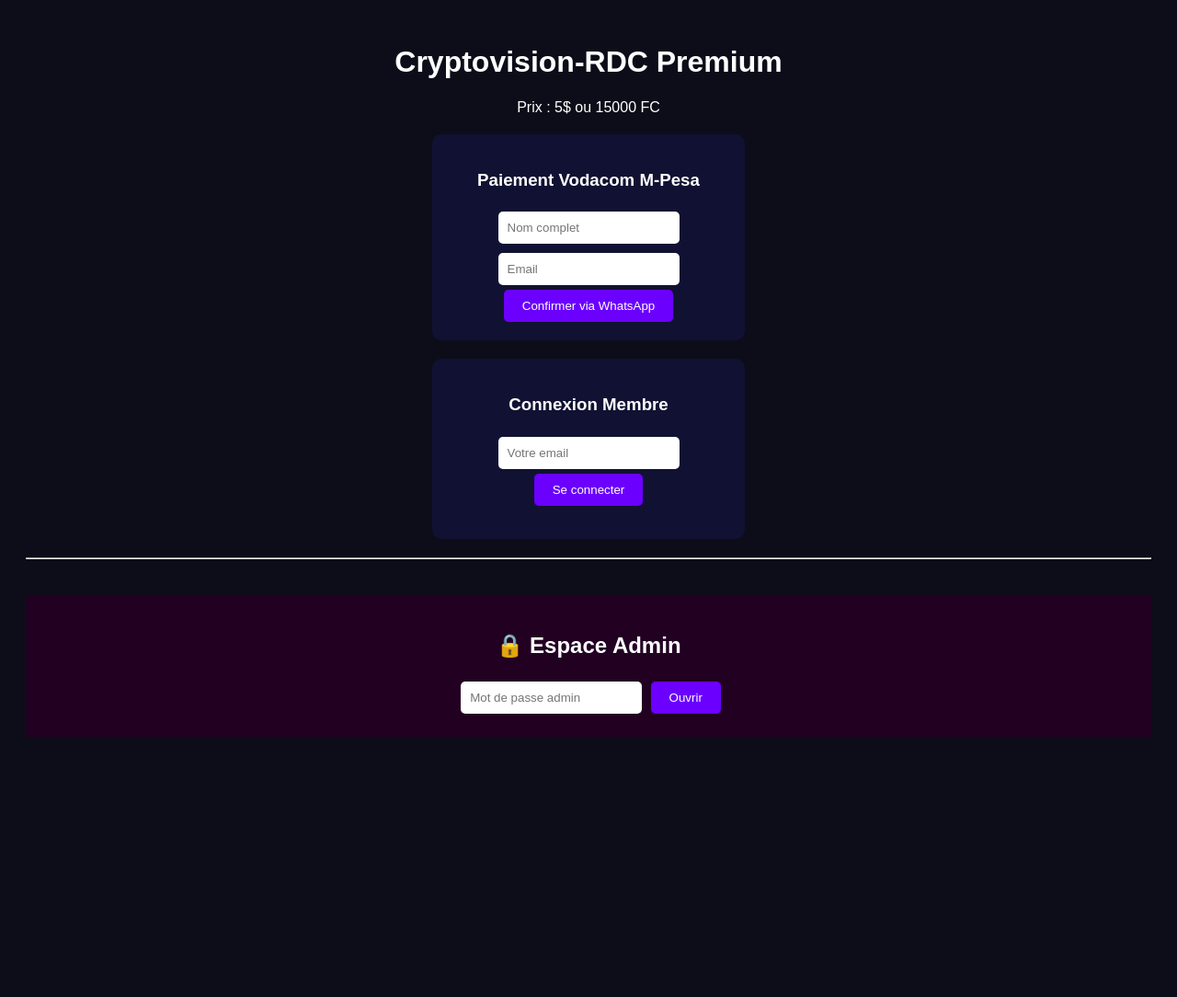
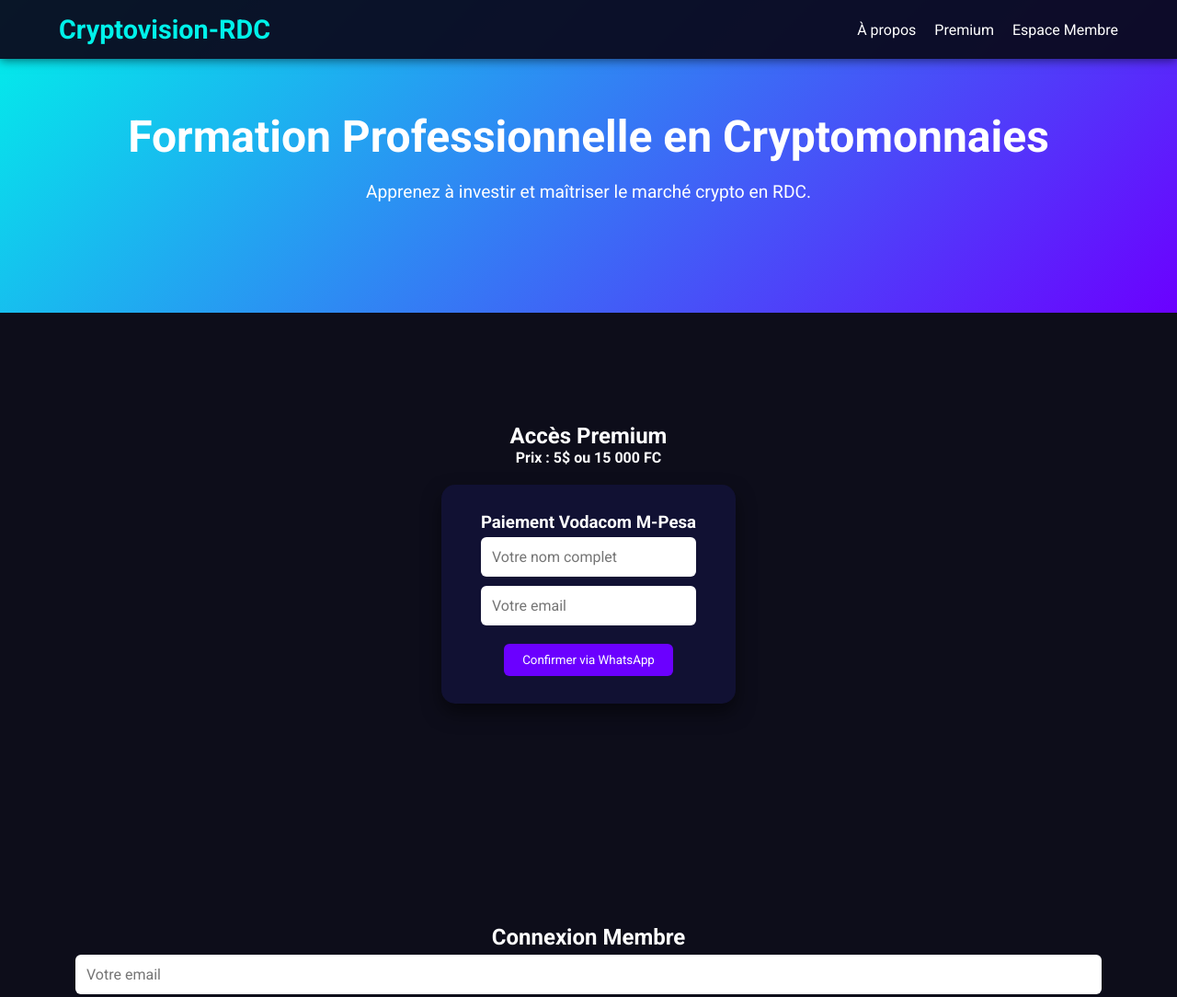
Before and after one commit to stevenwelle777-rgb/cryptovision-RDCo, a plain HTML site: page index.html in a window 1280 px wide. Shown: the top 1084 px of the page at 92% size. Before the commit the page ends 829 px from the top, so only its background shows below. Drawn offline with Linux system fonts and the light colour scheme.

```diff
--- a/index.html
+++ b/index.html
@@ -3,50 +3,86 @@
 <head>
 <meta charset="UTF-8">
 <meta name="viewport" content="width=device-width, initial-scale=1.0">
-<title>Cryptovision-RDC</title>
+<title>Cryptovision-RDC | Formation Crypto Premium</title>
+
+<link href="https://fonts.googleapis.com/css2?family=Roboto:wght@400;700&display=swap" rel="stylesheet">
+<link rel="stylesheet" href="https://cdnjs.cloudflare.com/ajax/libs/font-awesome/6.4.0/css/all.min.css">
 
 <style>
-body{font-family:Arial;background:#0d0d1a;color:white;text-align:center;padding:20px}
-input{padding:10px;margin:5px;border:none;border-radius:5px}
-button{padding:10px 20px;background:#6b00ff;color:white;border:none;border-radius:5px;cursor:pointer}
-button:hover{background:#4500b3}
-.card{background:#111133;padding:20px;border-radius:10px;margin:20px auto;width:300px}
-.hidden{display:none}
-.admin{background:#220022;padding:20px;margin-top:40px}
+*{margin:0;padding:0;box-sizing:border-box;font-family:'Roboto',sans-serif;}
+body{background:#0d0d1a;color:#fff;scroll-behavior:smooth;}
+a{text-decoration:none;color:inherit;}
+header{background:rgba(10,10,30,0.95);padding:15px 0;position:fixed;width:100%;top:0;z-index:100;box-shadow:0 2px 10px rgba(0,0,0,0.5);}
+.container{width:90%;max-width:1200px;margin:auto;display:flex;justify-content:space-between;align-items:center;}
+header h1{color:#00f2ea;font-size:1.8rem;}
+nav ul{list-style:none;display:flex;gap:20px;}
+nav ul li a:hover{color:#00f2ea;}
+section{padding:120px 20px;text-align:center;}
+.hero{background:linear-gradient(135deg,#00f2ea,#6b00ff);}
+.hero h2{margin-bottom:20px;font-size:3rem;}
+.hero p{font-size:1.2rem;max-width:700px;margin:auto;}
+.cards{display:flex;flex-wrap:wrap;justify-content:center;gap:30px;margin-top:20px;}
+.card{background:#111133;padding:30px;width:320px;border-radius:15px;box-shadow:0 10px 20px rgba(0,0,0,0.5);}
+.card button{margin-top:15px;padding:10px 20px;border:none;background:#6b00ff;color:white;border-radius:6px;cursor:pointer;}
+.card button:hover{background:#4500b3;}
+input{padding:12px;border-radius:6px;border:none;font-size:1rem;width:90%;margin:5px;}
+.hidden{display:none;}
+.admin{background:#220022;padding:30px;margin-top:40px;border-radius:15px;}
+footer{background:#000011;padding:30px;color:#aaa;}
 </style>
 </head>
 
 <body>
 
-<h1>Cryptovision-RDC Premium</h1>
-<p>Prix : 5$ ou 15000 FC</p>
+<header>
+<div class="container">
+<h1>Cryptovision-RDC</h1>
+<nav>
+<ul>
+<li><a href="#about">À propos</a></li>
+<li><a href="#premium">Premium</a></li>
+<li><a href="#membre">Espace Membre</a></li>
+</ul>
+</nav>
+</div>
+</header>
 
+<section class="hero" id="about">
+<h2>Formation Professionnelle en Cryptomonnaies</h2>
+<p>Apprenez à investir et maîtriser le marché crypto en RDC.</p>
+</section>
+
+<section id="premium">
+<h2>Accès Premium</h2>
+<p><strong>Prix : 5$ ou 15 000 FC</strong></p>
+
+<div class="cards">
 <div class="card">
 <h3>Paiement Vodacom M-Pesa</h3>
 
-<input type="text" id="nom" placeholder="Nom complet">
-<input type="email" id="email" placeholder="Email">
+<input type="text" id="nom" placeholder="Votre nom complet">
+<input type="email" id="email" placeholder="Votre email">
 
-<br>
 <button onclick="payer()">Confirmer via WhatsApp</button>
+
 </div>
+</div>
+</section>
 
-<div class="card">
-<h3>Connexion Membre</h3>
+<section id="membre">
+<h2>Connexion Membre</h2>
+
 <input type="email" id="loginEmail" placeholder="Votre email">
 <br>
 <button onclick="connexion()">Se connecter</button>
 <p id="loginMessage"></p>
-</div>
 
 <div id="premiumContent" class="hidden">
-<h2>Bienvenue Premium 🔐</h2>
+<h3>Bienvenue dans l’espace Premium 🔐</h3>
 <a href="formation-premium.pdf" download>
 <button>Télécharger la formation</button>
 </a>
 </div>
-
-<hr>
 
 <div class="admin">
 <h2>🔒 Espace Admin</h2>
@@ -58,6 +94,12 @@
 <div id="listeUsers"></div>
 </div>
 </div>
+
+</section>
+
+<footer>
+© 2026 Cryptovision-RDC - Formation Crypto Premium
+</footer>
 
 <script>
 
@@ -79,7 +121,7 @@
 let message="Bonjour Cryptovision-RDC,%0AJe viens de payer via Vodacom M-Pesa.%0ANom:"+nom+"%0AEmail:"+email;
 window.open("https://wa.me/243972840969?text="+message,'_blank');
 
-alert("Votre demande est enregistrée. Attendez activation.");
+alert("Demande enregistrée. Attendez validation.");
 }
 
 function connexion(){
```
